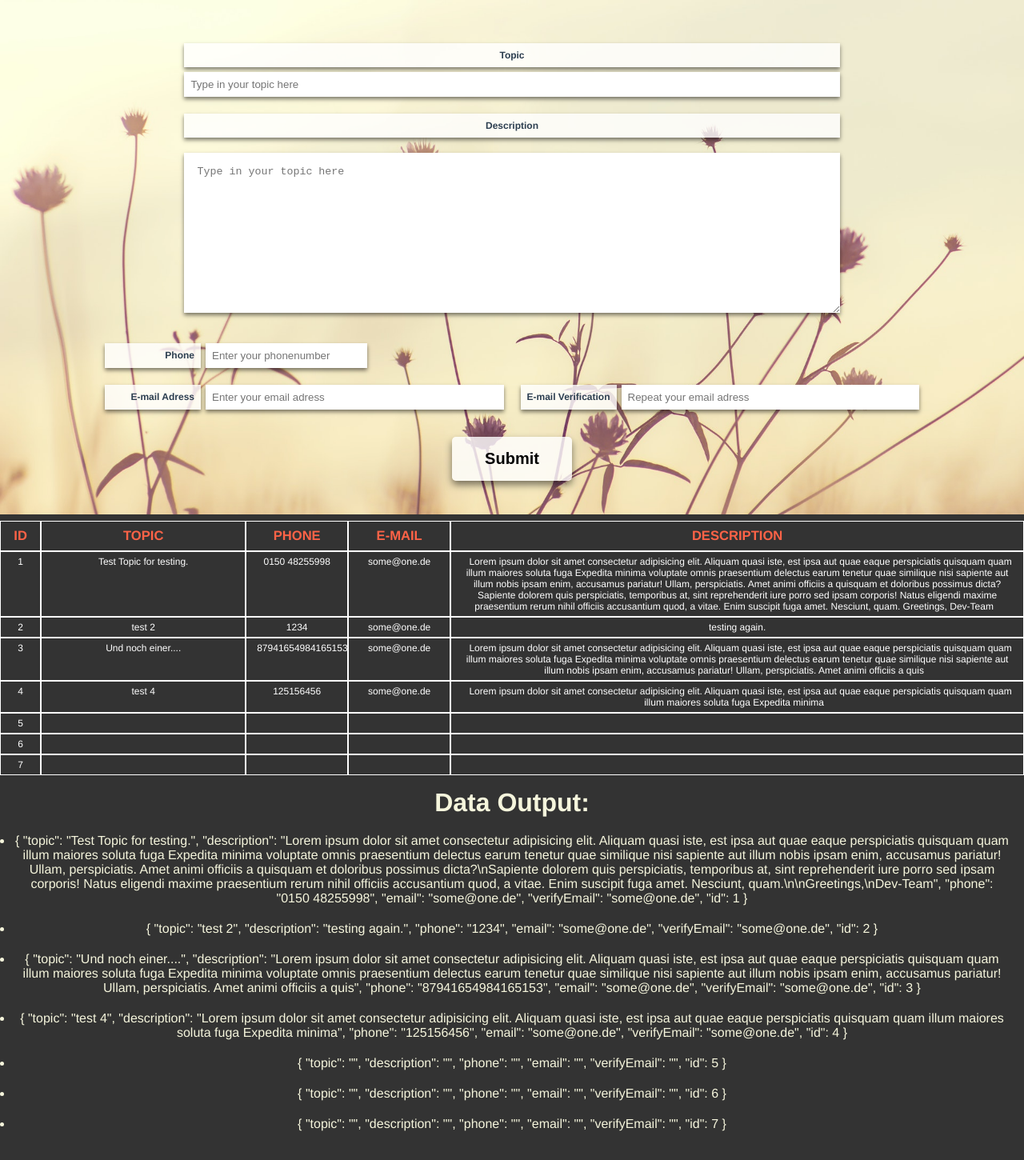
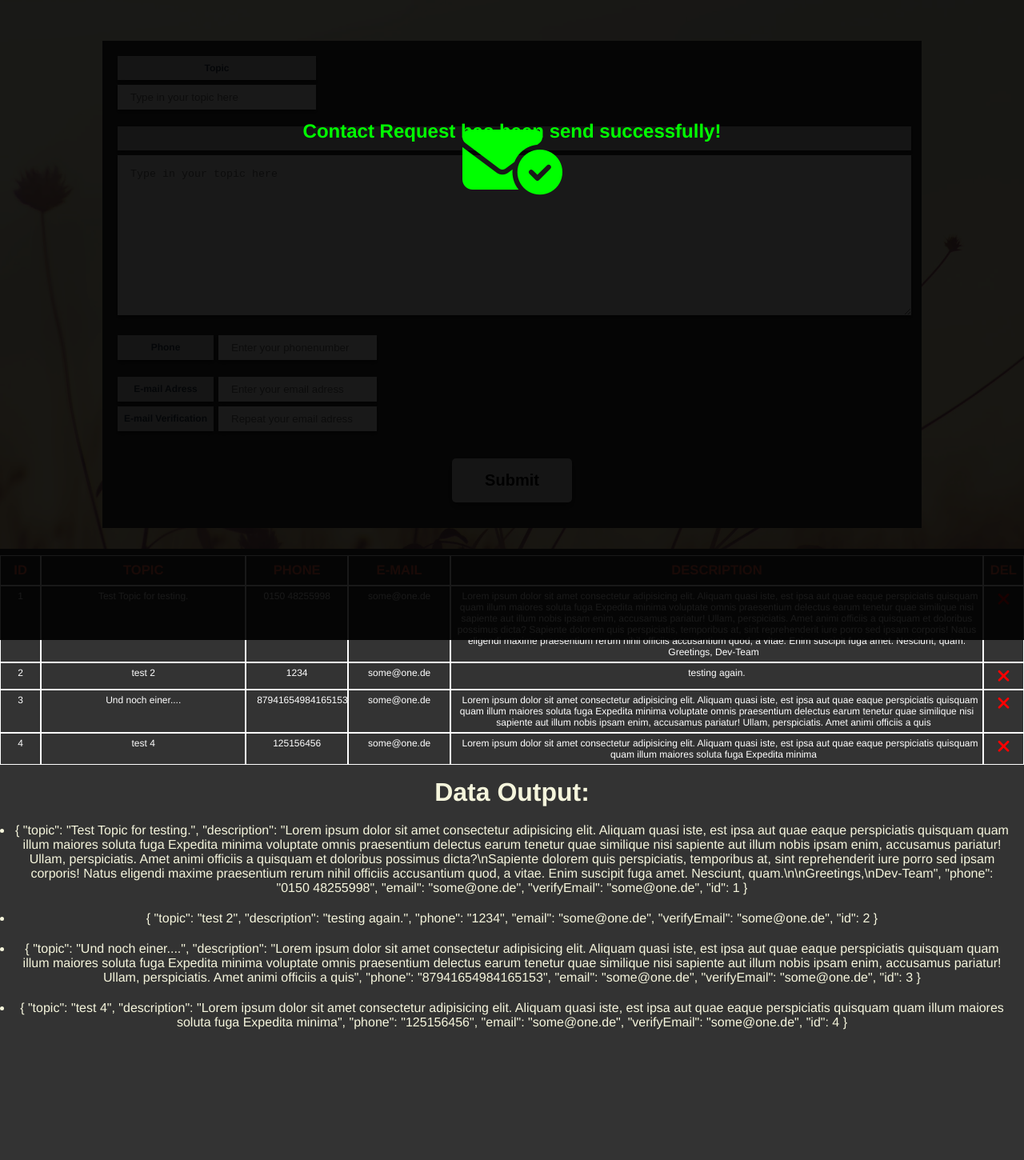
Before and after one commit to TapeMate/vue-contactform, a Vue app: page /#/ in a window 1280 px wide. Shown: the whole page at 80% size. After the commit the page ends 1323 px from the top, so only its background shows below. Built offline with nearby package versions, Linux system fonts and the light colour scheme; data requests are answered from the project's data file.

Commit message:
added different form validations and error handling.

```diff
--- a/db.json
+++ b/db.json
@@ -31,30 +31,6 @@
       "email": "some@one.de",
       "verifyEmail": "some@one.de",
       "id": 4
-    },
-    {
-      "topic": "",
-      "description": "",
-      "phone": "",
-      "email": "",
-      "verifyEmail": "",
-      "id": 5
-    },
-    {
-      "topic": "",
-      "description": "",
-      "phone": "",
-      "email": "",
-      "verifyEmail": "",
-      "id": 6
-    },
-    {
-      "topic": "",
-      "description": "",
-      "phone": "",
-      "email": "",
-      "verifyEmail": "",
-      "id": 7
     }
   ]
 }
--- a/src/components/ContactForm.vue
+++ b/src/components/ContactForm.vue
@@ -1,105 +1,78 @@
 <template>
+  <!-- <div v-if="this.requestSuccess === true" class="success-message"> -->
+  <div class="success-message">
+    <h2>Contact Request has been send successfully!</h2>
+    <i class="fa-solid fa-envelope-circle-check fa-bounce"></i>
+  </div>
   <div class="form-container">
     <form @submit="onSubmit">
-      <div class="input-control">
-        <label for="contact-topic">Topic</label>
+      <div class="input-control" style="width: 25%">
+        <label for="topic">Topic</label>
         <input
+          @keyup="toUpperCase"
           type="text"
           v-model="topic"
           name="topic"
-          id="contact-topic"
+          id="topic"
           placeholder="Type in your topic here"
         />
       </div>
       <div class="input-control">
-        <label for="contact-description">Description</label>
+        <label for="description">Description</label>
         <textarea
+          @keyup="toUpperCase"
           type="text"
           v-model="description"
           name="description"
-          id="contact-description"
+          id="description"
           placeholder="Type in your topic here"
         />
       </div>
-
-      <!-- <div class="input-container">
-          <div class="input-control">
-            <label for="firstName">First Name</label>
-            <input
-              type="text"
-              v-model="firstName"
-              name="firstName"
-              id="firstName"
-              placeholder="Enter first name"
-            />
-          </div>
-          <div class="input-control">
-            <label for="lastName">Last Name</label>
-            <input
-              type="text"
-              v-model="lastName"
-              name="lastName"
-              id="lastName"
-              placeholder="Enter last name"
-            />
-          </div>
-        </div>
-
-        <div class="input-container">
-          <div class="input-control">
-            <label for="streetNumber">Street & Number</label>
-            <input
-              type="text"
-              v-model="streetNumber"
-              name="streetNumber"
-              id="streetNumber"
-              placeholder="Enter your street and housenumber"
-            />
-          </div>
-          <div class="input-control">
-            <label for="zipCity">Zipcode & City</label>
-            <input
-              type="text"
-              v-model="zipCity"
-              name="zipCity"
-              id="zipCity"
-              placeholder="Enter your zip code and city"
-            />
-          </div>
-        </div> -->
 
       <div class="input-container">
         <div class="input-control">
           <label for="phone">Phone</label>
           <input
+            @keyup="validatePhoneNumber"
+            @focus="validatePhoneNumber"
             type="text"
-            v-model="phone"
+            v-model="phoneNumber"
             name="phone"
             id="phone"
             placeholder="Enter your phonenumber"
           />
+          <p class="phone-error" v-if="errorMessagePhone">
+            {{ errorMessagePhone }}
+          </p>
         </div>
-      </div>
-      <div class="input-container">
+
         <div class="input-control">
           <label for="email">E-mail Adress</label>
           <input
-            type="text"
+            @keyup="validateMailAdress"
+            type="email"
             v-model="email"
             name="email"
             id="email"
             placeholder="Enter your email adress"
           />
+          <p class="mail-error" v-if="errorMessageMail">
+            {{ errorMessageMail }}
+          </p>
         </div>
         <div class="input-control">
-          <label for="verifyEmail">E-mail Verification</label>
+          <label for="email-repeat">E-mail Verification</label>
           <input
-            type="text"
+            @keyup="verifyMailAdress"
+            type="email"
             v-model="verifyEmail"
-            name="verifyEmail"
-            id="verifyEmail"
+            name="email-repeat"
+            id="email-repeat"
             placeholder="Repeat your email adress"
           />
+          <p class="mail-repeat-error" v-if="errorMessageMailRepeat">
+            {{ errorMessageMailRepeat }}
+          </p>
         </div>
       </div>
       <button type="submit">Submit</button>
@@ -114,13 +87,14 @@ export default {
     return {
       topic: "",
       description: "",
-      // firstName: "",
-      // lastName: "",
-      // streetNumber: "",
-      // zipCity: "",
-      phone: "",
+      phoneNumber: "",
       email: "",
       verifyEmail: "",
+      // for input error & success handling
+      errorMessagePhone: "",
+      errorMessageMail: "",
+      errorMessageMailRepeat: "",
+      requestSuccess: false,
     };
   },
   methods: {
@@ -129,12 +103,9 @@ export default {
 
       const newContact = {
         topic: this.topic,
-        description: this.description,
-        // firstName: this.firstName,
-        // lastName: this.lastName,
-        // streetNumber: this.streetNumber,
-        // zipCity: this.zipCity,
-        phone: this.phone,
+        description:
+          this.description.charAt(0).toUpperCase() + this.description.slice(1),
+        phoneNumber: this.phoneNumber,
         email: this.email,
         verifyEmail: this.verifyEmail,
       };
@@ -145,39 +116,121 @@ export default {
       // resets input values.
       this.topic = "";
       this.description = "";
-      // this.firstName = "";
-      // this.lastName = "";
-      // this.streetNumber = "";
-      // this.zipCity = "";
-      this.phone = "";
+      this.phoneNumber = "";
       this.email = "";
       this.verifyEmail = "";
+    },
+
+    toUpperCase(e) {
+      const id = e.currentTarget.id;
+      const str = e.currentTarget.value;
+      const upperStr = str.charAt(0).toUpperCase() + str.slice(1);
+      document.querySelector(`#${id}`).value = upperStr;
+    },
+
+    validatePhoneNumber() {
+      const regex = /^(\+49|0)[\d\s-()]{8,}$/;
+      if (!regex.test(this.phoneNumber)) {
+        this.errorMessagePhone = "Please enter a valid phone number.";
+        document.querySelector("#phone").classList.add("error");
+      } else {
+        this.errorMessagePhone = "";
+        document.querySelector("#phone").classList.remove("error");
+      }
+    },
+
+    validateMailAdress() {
+      const regex = /^[\w.%+-]+@[\w.-]+\.[a-zA-Z]{2,}$/;
+      if (!regex.test(this.email)) {
+        this.errorMessageMail = "Please enter a valid E-Mail adress.";
+        document.querySelector("#email").classList.add("error");
+      } else {
+        this.errorMessageMail = "";
+        document.querySelector("#email").classList.remove("error");
+      }
+    },
+
+    verifyMailAdress() {
+      const mail = document.querySelector("#email").value;
+      const mailRepeat = document.querySelector("#email-repeat").value;
+      const mailRepeatStr = document.querySelector("#email-repeat");
+
+      mailRepeatStr.addEventListener("paste", (e) => e.preventDefault());
+
+      if (mail !== mailRepeat) {
+        this.errorMessageMailRepeat =
+          "Your E-Mail adresses don't match. Please check.";
+        document.querySelector("#email-repeat").classList.add("error");
+      } else {
+        this.errorMessageMailRepeat = "";
+        document.querySelector("#email-repeat").classList.remove("error");
+      }
     },
   },
 };
 </script>
 
 <style scoped>
+.success-message {
+  position: absolute;
+  z-index: 1;
+  display: flex;
+  justify-content: space-around;
+  flex-wrap: wrap;
+  align-items: center;
+  height: 100vh;
+  width: 100vw;
+  color: lime;
+  background: rgba(0, 0, 0, 0.9);
+}
+
+.success-message h2 {
+  width: 100%;
+  height: 25%;
+}
+.success-message i {
+  font-size: 100px;
+  margin-top: -900px;
+}
+.error {
+  background: #ffe3e3 !important;
+  color: rgb(165, 0, 0) !important;
+  outline: 2px solid red !important;
+}
+/* .success {
+} */
+.phone-error,
+.mail-error,
+.mail-repeat-error {
+  padding: 0.5rem;
+  font-size: 12px;
+  margin: 2px;
+  left: 65%;
+  background: #ffe3e3;
+  border: 1px solid;
+  color: rgb(255, 0, 0);
+}
+
 #phone {
   width: 20%;
 }
-.blackbody {
+/* .blackbody {
   background: rgba(0, 0, 0, 0.4);
   padding: 1rem;
-}
-.input-container .input-control:nth-child(1) {
+} */
+/* .input-container .input-control:nth-child(1) {
   margin-right: 15px;
-}
+} */
 .form-entry-info {
   background: rgba(255, 255, 255, 0.6);
   padding: 1rem 0;
   margin-bottom: 30px;
   box-shadow: 0 3px 5px rgba(0, 0, 0, 0.5);
 }
-.form-entry-info p,
+/* .form-entry-info p,
 .form-entry-info h3 {
   padding: 1rem;
-}
+} */
 .form-container {
   /* width: 100%; */
   padding: 4% 10% 2%;
@@ -185,26 +238,31 @@ export default {
   background-size: cover;
 }
 .input-container {
-  display: flex;
+  width: 100%;
+  display: grid;
+  grid-template-columns: 1fr;
 }
 
 input,
 label {
-  width: 80%;
+  width: 100%;
   display: inline-block;
   padding: 0.5rem;
   margin: 3px;
 }
+input {
+  padding: 0.5rem 1rem;
+}
 
 textarea {
-  width: 80%;
+  width: 100%;
   height: 200px;
   display: inline-block;
   padding: 1rem;
-  margin: 1rem;
+  margin: 3px;
 }
 .input-container label {
-  text-align: right;
+  text-align: center;
   height: auto;
   max-width: max-content;
   min-width: 120px;
@@ -212,8 +270,19 @@ textarea {
 
 .input-container .input-control {
   display: flex;
+  justify-content: left;
   width: 100%;
 }
+
+.input-container .input-control:nth-child(2) {
+  margin-bottom: 0px !important;
+}
+
+.input-container .input-control label,
+.input-container .input-control input {
+  width: 20%;
+}
+
 .input-control {
   margin-bottom: 15px;
 }
@@ -229,7 +298,8 @@ label {
 input:focus,
 textarea:focus {
   /* outline: 3px solid #bb8b73; */
-  background: rgba(240, 255, 240, 0.95);
+  background: #bdfabd;
+  outline: 1px solid greenyellow;
 }
 
 label {
@@ -239,6 +309,8 @@ label {
 }
 
 form {
+  padding: 1rem;
+  background: #333;
   display: flex;
   flex-wrap: wrap;
   flex-direction: column;
--- a/src/components/ShowContacts.vue
+++ b/src/components/ShowContacts.vue
@@ -16,6 +16,9 @@
       <div class="contact-header">
         <h5>DESCRIPTION</h5>
       </div>
+      <div class="contact-header">
+        <h5>DEL</h5>
+      </div>
     </div>
 
     <div v-for="item in data" :key="item.id" class="contact-data-column">
@@ -33,6 +36,9 @@
       </div>
       <div class="contact-description">
         <span>{{ item.description }}</span>
+      </div>
+      <div class="contact-delete">
+        <i class="fas fa-times"></i>
       </div>
     </div>
   </div>
@@ -68,24 +74,30 @@ export default {
 .contact-header-wrapper {
   width: 100%;
   display: grid;
-  grid-template-columns: 4% 20% 10% 10% 56%;
+  grid-template-columns: 4% 20% 10% 10% 52% 4%;
 }
 .contact-data-column {
   width: 100%;
   height: max-content;
   display: grid;
-  grid-template-columns: 4% 20% 10% 10% 56%;
+  grid-template-columns: 4% 20% 10% 10% 52% 4%;
   color: white;
 }
 .contact-id,
 .contact-topic,
 .contact-phone,
 .contact-email,
-.contact-description {
+.contact-description,
+.contact-delete {
   padding: 5px;
   border: 1px solid white;
   width: 100%;
   font-size: 12px;
+}
+
+.contact-delete i {
+  color: red;
+  font-size: 22px;
 }
 
 span {
```
Also changed, not shown: public/index.html (+16 -5 lines).
